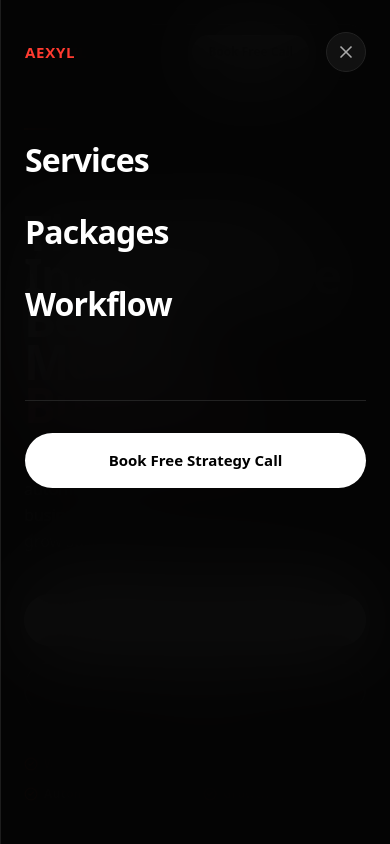
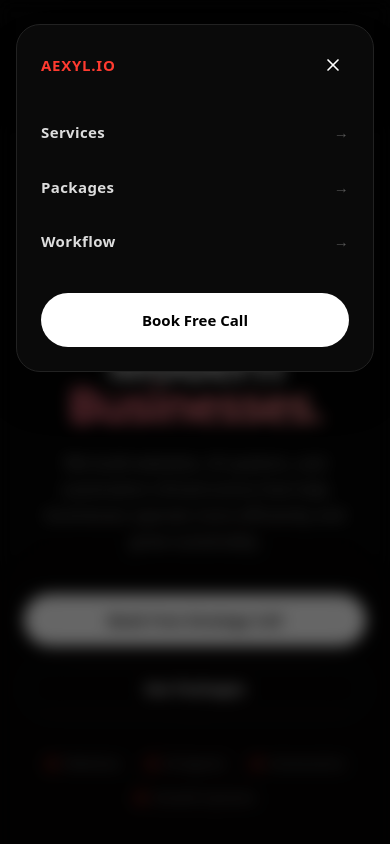
Before and after one commit to niraj-mandal/Aexyl, a Next.js app: page / in a window 390 px wide. Both pictures are taken after a click on the button 337 px from the left and 52 px from the top of the page. Shown: the top 844 px of the page. Built offline with nearby package versions, Linux system fonts and the light colour scheme.

Commit message:
style: perfect mobile UI matching screenshots

```diff
--- a/src/components/layout/Navbar.tsx
+++ b/src/components/layout/Navbar.tsx
@@ -47,7 +47,7 @@ export function Navbar() {
       >
         <div className="flex items-center gap-2">
           <a href="#" className="text-[15px] font-bold tracking-wider text-[#FF3B30]">
-            AEXYL
+            AEXYL.IO
           </a>
         </div>
 
@@ -71,16 +71,16 @@ export function Navbar() {
             whileHover={{ scale: 1.03, boxShadow: "0 0 20px rgba(255,255,255,0.15)" }}
             whileTap={{ scale: 0.97 }}
             transition={{ type: "spring", stiffness: 400, damping: 17 }}
-            className="bg-white text-black px-4 md:px-5 py-2 rounded-full text-[12px] md:text-[13px] font-semibold transition-all duration-300 shadow-[0_0_15px_rgba(255,255,255,0.1)] cursor-pointer"
+            className="hidden md:block bg-white text-black px-4 md:px-5 py-2 rounded-full text-[12px] md:text-[13px] font-semibold transition-all duration-300 shadow-[0_0_15px_rgba(255,255,255,0.1)] cursor-pointer"
           >
             Book Free Call
           </motion.button>
 
           <button
-            className="md:hidden text-white flex items-center justify-center w-8 h-8 rounded-full bg-white/5 border border-white/10"
+            className="md:hidden text-white flex items-center justify-center w-8 h-8 rounded-full bg-transparent"
             onClick={() => setIsMenuOpen(true)}
           >
-            <Menu className="w-4 h-4" />
+            <Menu className="w-5 h-5" />
           </button>
         </div>
       </nav>
@@ -88,26 +88,34 @@ export function Navbar() {
       {/* Mobile Menu Overlay */}
       <AnimatePresence>
         {isMenuOpen && (
+          <>
             <motion.div
-            initial={{ opacity: 0, x: "100%" }}
-            animate={{ opacity: 1, x: 0 }}
-            exit={{ opacity: 0, x: "100%" }}
-            transition={{ duration: 0.4, ease: [0.22, 1, 0.36, 1] }}
-            className="fixed inset-0 z-[100] bg-[#050505]/95 backdrop-blur-2xl md:hidden flex flex-col p-6 border-l border-white/10"
+              initial={{ opacity: 0 }}
+              animate={{ opacity: 1 }}
+              exit={{ opacity: 0 }}
+              className="fixed inset-[-100vh] z-[90] bg-black/60 backdrop-blur-sm md:hidden"
+              onClick={() => setIsMenuOpen(false)}
+            />
+            <motion.div
+              initial={{ opacity: 0, y: -20, scale: 0.95 }}
+              animate={{ opacity: 1, y: 0, scale: 1 }}
+              exit={{ opacity: 0, y: -20, scale: 0.95 }}
+              transition={{ duration: 0.3, ease: "easeOut" }}
+              className="absolute top-0 left-4 right-4 z-[100] bg-[#0A0A0A] rounded-3xl p-6 border border-[#222] shadow-2xl md:hidden flex flex-col"
             >
-            <div className="flex justify-between items-center mb-16 pt-2">
+              <div className="flex justify-between items-center mb-10">
                 <div className="text-[15px] font-bold tracking-wider text-[#FF3B30]">
-                AEXYL
+                  AEXYL.IO
                 </div>
                 <button
                   onClick={() => setIsMenuOpen(false)}
-                className="text-[#AAA] flex items-center justify-center w-10 h-10 rounded-full bg-[#111] border border-[#222]"
+                  className="text-white flex items-center justify-center w-8 h-8 rounded-full bg-transparent"
                 >
                   <X className="w-5 h-5" />
                 </button>
               </div>
 
-            <div className="flex flex-col gap-6">
+              <div className="flex flex-col gap-8 mb-10">
                 {NAV_LINKS.map((link) => (
                   <a
                     key={link.name}
@@ -116,13 +124,14 @@ export function Navbar() {
                       setIsMenuOpen(false);
                       scrollToSection(e as any, link.href.substring(1));
                     }}
-                  className="text-[32px] font-bold text-white min-h-[48px] flex items-center tracking-tight"
+                    className="text-[15px] font-bold text-[#DDD] flex items-center justify-between tracking-wide group"
                   >
                     {link.name}
+                    <span className="text-[#555] group-hover:text-white transition-colors">→</span>
                   </a>
                 ))}
+              </div>
 
-              <div className="mt-12 pt-8 border-t border-[#222]">
               <button
                 onClick={() => {
                   setIsMenuOpen(false);
@@ -130,11 +139,10 @@ export function Navbar() {
                 }}
                 className="w-full bg-white text-black py-4 rounded-full font-bold text-[15px] min-h-[52px]"
               >
-                  Book Free Strategy Call
+                Book Free Call
               </button>
-              </div>
-            </div>
             </motion.div>
+          </>
         )}
       </AnimatePresence>
     </motion.header>
--- a/src/components/sections/CTA.tsx
+++ b/src/components/sections/CTA.tsx
@@ -21,9 +21,9 @@ export function CTA() {
         <div className="w-8 h-[2px] bg-[#FF3B30] mb-8" />
 
         {/* Title */}
-        <h2 className="text-[44px] md:text-[72px] lg:text-[84px] font-black tracking-[-0.03em] leading-[0.95] text-white mb-6">
-          Ready To Build Your<br />
-          Growth System?
+        <h2 className="text-[44px] md:text-[72px] lg:text-[84px] font-black tracking-[-0.03em] leading-[0.95] text-white mb-6 px-4 md:px-0">
+          Ready To Build <br className="md:hidden" /> Your Growth<br className="hidden md:block" />
+          System?
         </h2>
 
         {/* Subtitle */}
--- a/src/components/sections/Hero.tsx
+++ b/src/components/sections/Hero.tsx
@@ -38,7 +38,7 @@ export function Hero() {
       >
 
         {/* Left Text Content */}
-        <div className="flex flex-col items-start text-left">
+        <div className="flex flex-col items-center md:items-start text-center md:text-left">
           <motion.div variants={fadeUp} className="w-8 h-[2px] bg-[#FF3B30] mb-4" />
           <motion.div variants={fadeUp} className="text-[11px] font-semibold text-[#555] tracking-[0.2em] mb-12">
             JORHAT · ASSAM · NORTHEAST INDIA
@@ -58,7 +58,7 @@ export function Hero() {
             </motion.span>
           </motion.h1>
 
-          <motion.p variants={fadeUp} className="text-[#888] text-[16px] md:text-[15px] max-w-[420px] leading-relaxed mb-10 md:mb-10 pr-4 md:pr-0">
+          <motion.p variants={fadeUp} className="text-[#888] text-[16px] md:text-[15px] max-w-[420px] leading-relaxed mb-10 px-2 md:px-0">
             We build websites, AI systems, and automation infrastructure that help businesses operate more efficiently and grow sustainably.
           </motion.p>
 
@@ -83,7 +83,7 @@ export function Hero() {
             </motion.button>
           </motion.div>
 
-          <motion.div variants={fadeUp} className="grid grid-cols-2 sm:flex sm:flex-wrap items-center gap-x-4 gap-y-3 md:gap-5 text-[#555] text-[12px] md:text-[11px] font-semibold tracking-wide w-full">
+          <motion.div variants={fadeUp} className="flex flex-wrap justify-center items-center gap-x-6 gap-y-4 md:gap-5 text-[#555] text-[12px] md:text-[11px] font-semibold tracking-wide w-full max-w-[320px] md:max-w-none">
             <span className="flex items-center gap-1.5"><CheckCircle2 className="w-3.5 h-3.5 text-[#FF3B30]" /> Websites</span>
             <span className="flex items-center gap-1.5"><CheckCircle2 className="w-3.5 h-3.5 text-[#FF3B30]" /> AI Agents</span>
             <span className="flex items-center gap-1.5"><CheckCircle2 className="w-3.5 h-3.5 text-[#FF3B30]" /> Automation</span>
```
Lines whose indentation alone changed are shown as unchanged.
